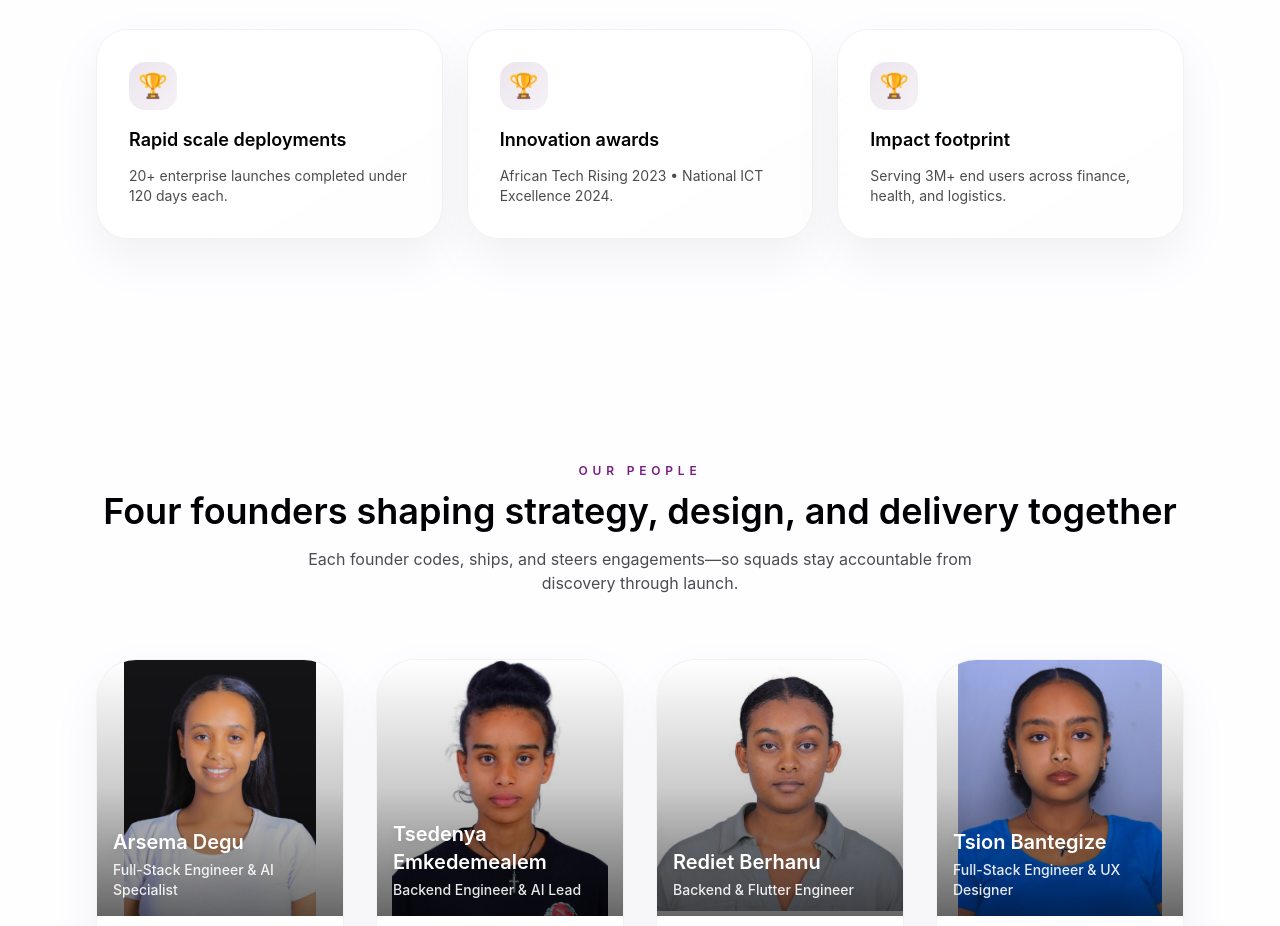
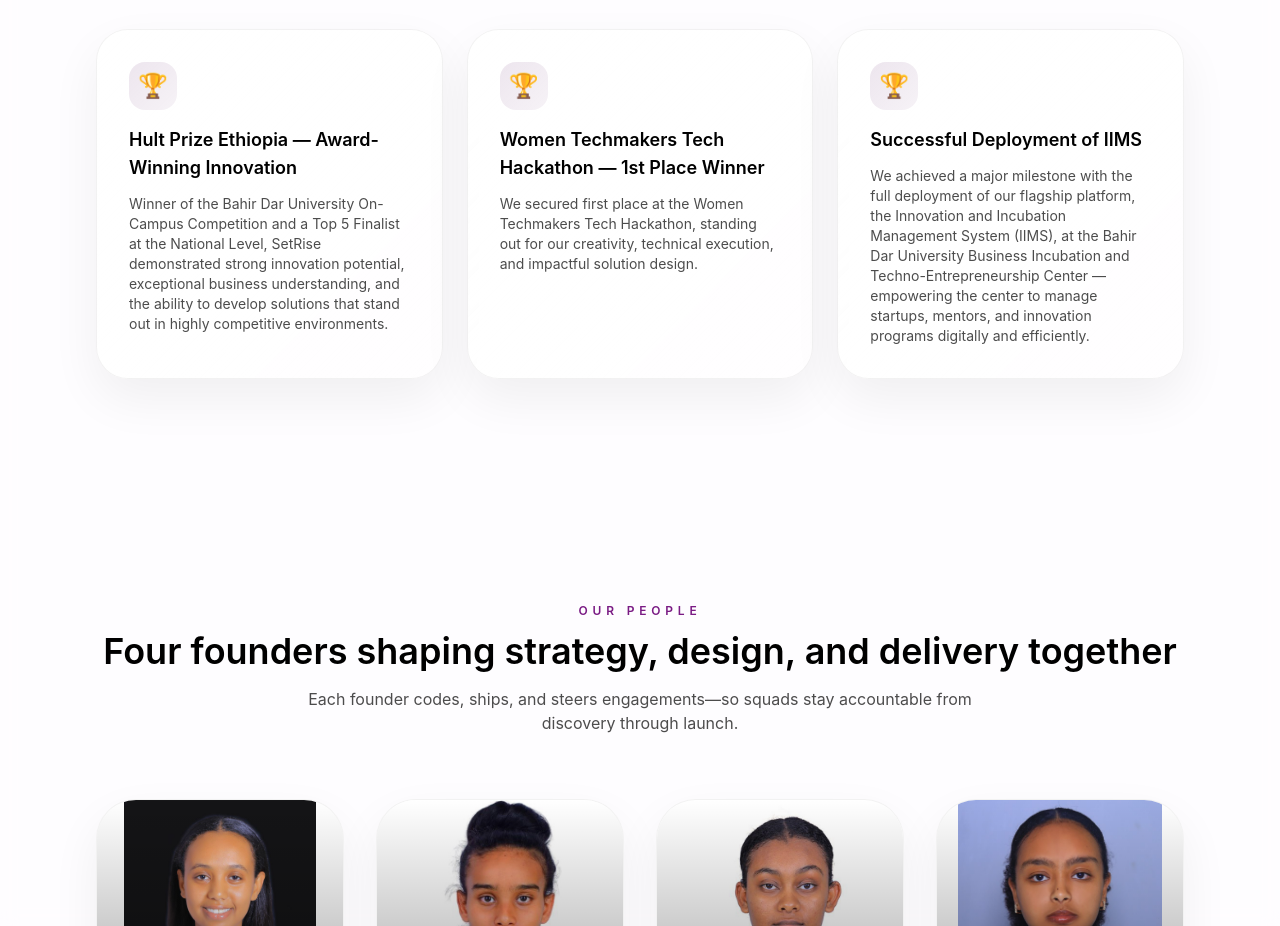
Before and after one commit to arsemada/group-portfolio, a React (Create React App) app: page / in a window 1280 px wide. Shown: the part 5520-6446 px from the top of the page. Built offline with nearby package versions, Linux system fonts and the light colour scheme.

Commit message:
update achievement section

```diff
--- a/src/data/achievements.js
+++ b/src/data/achievements.js
@@ -1,18 +1,18 @@
 const achievements = [
   {
     id: 1,
-    title: "Rapid scale deployments",
-    detail: "20+ enterprise launches completed under 120 days each.",
+    title: "Hult Prize Ethiopia — Award-Winning Innovation",
+    detail: "Winner of the Bahir Dar University On-Campus Competition and a Top 5 Finalist at the National Level, SetRise demonstrated strong innovation potential, exceptional business understanding, and the ability to develop solutions that stand out in highly competitive environments.",
   },
   {
     id: 2,
-    title: "Innovation awards",
-    detail: "African Tech Rising 2023 • National ICT Excellence 2024.",
+    title: "Women Techmakers Tech Hackathon — 1st Place Winner",
+    detail: "We secured first place at the Women Techmakers Tech Hackathon, standing out for our creativity, technical execution, and impactful solution design.",
   },
   {
     id: 3,
-    title: "Impact footprint",
-    detail: "Serving 3M+ end users across finance, health, and logistics.",
+    title: "Successful Deployment of IIMS",
+    detail: "We achieved a major milestone with the full deployment of our flagship platform, the Innovation and Incubation Management System (IIMS), at the Bahir Dar University Business Incubation and Techno-Entrepreneurship Center — empowering the center to manage startups, mentors, and innovation programs digitally and efficiently.",
   },
 ];
 
```
